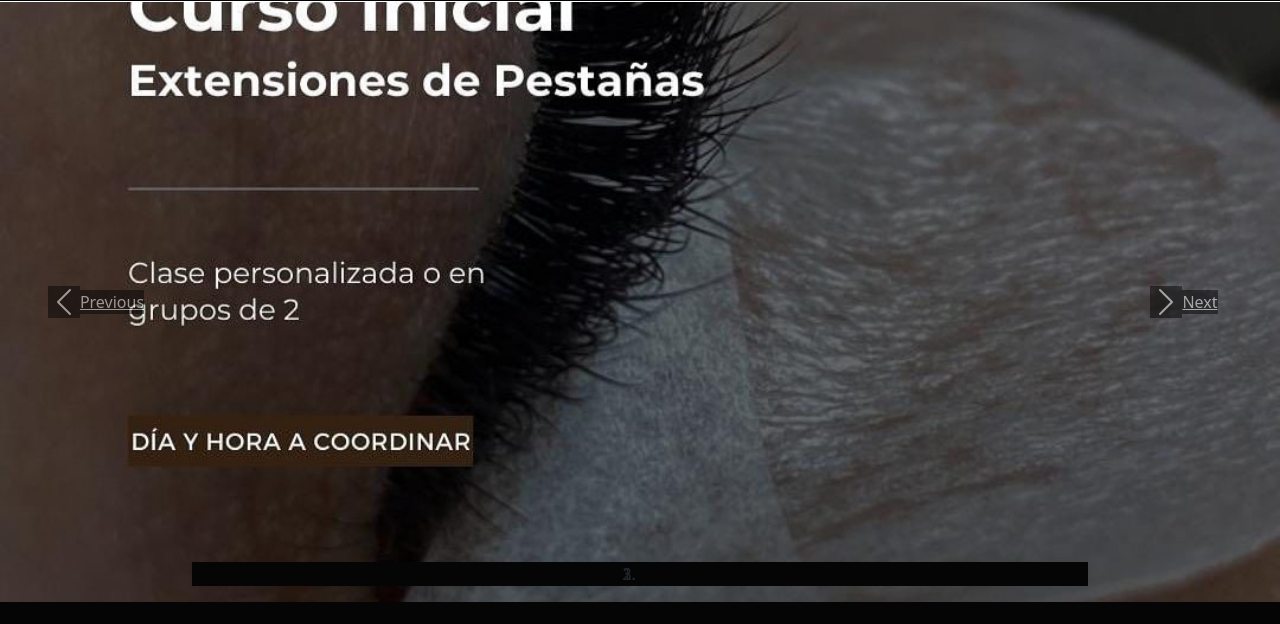
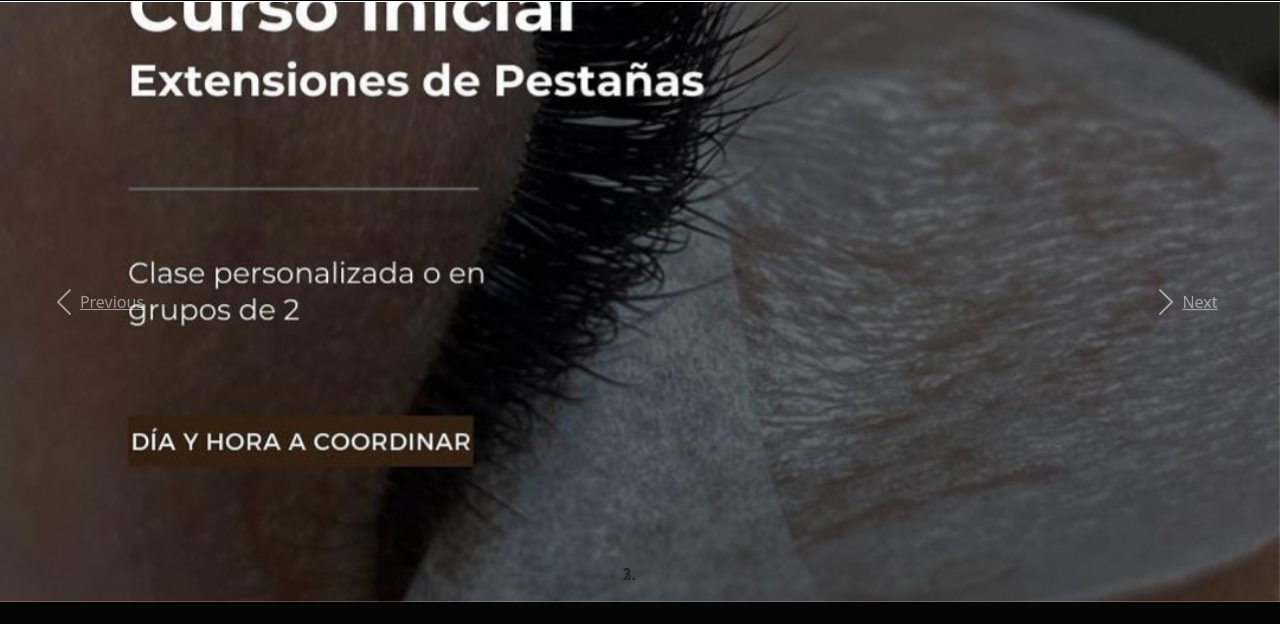
Before and after one commit to nicodlsantos/PF-delosSantos, a plain HTML site: page index.html in a window 1280 px wide. Shown: the part 145-769 px from the top of the page. Drawn offline with nearby package versions, Linux system fonts and the light colour scheme; a web font is replaced by a local one.

Commit message:
CSS actualizado

```diff
--- a/css/style.css
+++ b/css/style.css
@@ -1,7 +1,6 @@
 * {
     margin: 0px;
     padding: 0px;
-    background-color: #050505;
 }
 
 /* Parametros basicos del body*/
```
